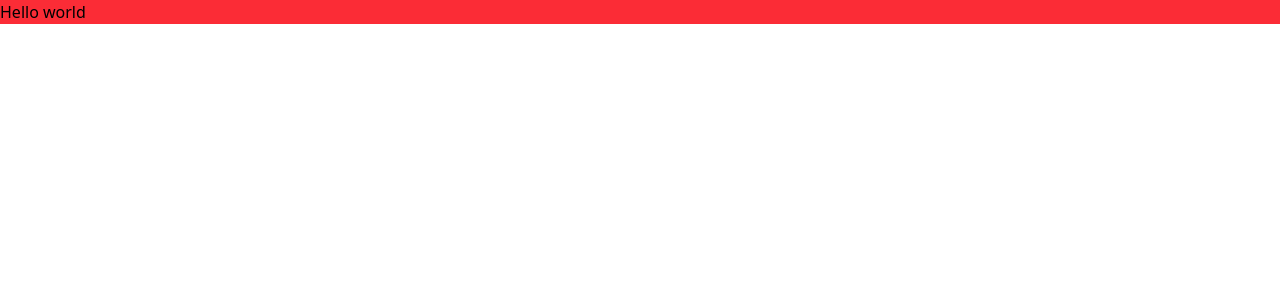
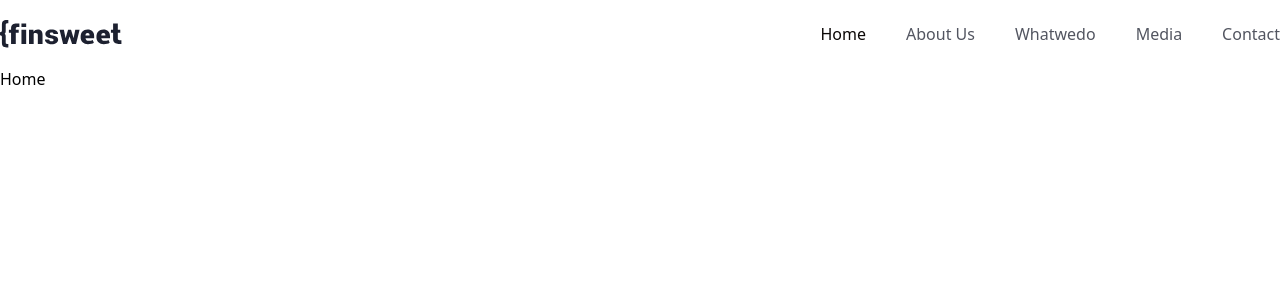
Before and after one commit to Jurayev311/React-8---dars, a React (Vite) app: page / in a window 1280 px wide. Shown: the top 300 px of the page. Built offline with nearby package versions, Linux system fonts and the light colour scheme.

Commit message:
headeer qism tayyor linklar ham tayyor

```diff
--- a/src/App.css
+++ b/src/App.css
@@ -1 +1,5 @@
 @import "tailwindcss";
+
+#header .active {
+    color: #0B0706;
+}
--- a/src/App.jsx
+++ b/src/App.jsx
@@ -1,11 +1,25 @@
 import './App.css'
+import Home from './pages/home/Home'
+import About from './pages/about/About'
+import WhatWeDo from './pages/what/what-we-do'
+import Media from './pages/media/Media'
+import Contact from './pages/contact/Contact'
+import Header from './components/header/header'
+
 import { Routes, Route } from 'react-router-dom'
 
 function App() {
 
   return (
     <>
-      <div className='bg-red-500 '>Hello world</div>
+    <Header />
+      <Routes>
+        <Route path='/' element={<Home />}/>
+        <Route path='/about' element={<About />}/>
+        <Route path='/whatwedo' element={<WhatWeDo />}/>
+        <Route path='/media' element={<Media />}/>
+        <Route path='/contact' element={<Contact />}/>
+      </Routes>
     </>
   )
 }
--- /dev/null
+++ b/src/components/header/Header.jsx
@@ -0,0 +1,27 @@
+import React from 'react'
+import {LINKS} from '../../static/index'
+import { NavLink } from 'react-router-dom'
+import logo from '../../assets/logo.svg'
+
+const Header = () => {
+  return (
+    <header id='header' >
+        <div className='container mx-auto max-w-[1280px]'>
+            <nav className='flex items-center justify-between h-[67px]'>
+                <div>
+                    <img src={logo} alt="logo" />
+                </div>
+                <ul className='flex items-center gap-10 capitalize text-[16px font-medium text-[#525560]'>
+                    {
+                        LINKS?.map((item, inx) => {
+                            return <li key={inx}><span><NavLink to={item.path}>{item.name}</NavLink></span></li>
+                        })
+                    }
+                </ul>
+            </nav>
+        </div>
+    </header>
+  )
+}
+
+export default Header
--- /dev/null
+++ b/src/pages/about/About.jsx
@@ -0,0 +1,9 @@
+import React from 'react'
+
+const About = () => {
+  return (
+    <div>About</div>
+  )
+}
+
+export default About
--- /dev/null
+++ b/src/pages/contact/Contact.jsx
@@ -0,0 +1,9 @@
+import React from 'react'
+
+const Contact = () => {
+  return (
+    <div>Contact</div>
+  )
+}
+
+export default Contact
--- /dev/null
+++ b/src/pages/home/Home.jsx
@@ -0,0 +1,9 @@
+import React from 'react'
+
+const Home = () => {
+  return (
+    <div>Home</div>
+  )
+}
+
+export default Home
--- /dev/null
+++ b/src/pages/media/Media.jsx
@@ -0,0 +1,9 @@
+import React from 'react'
+
+const Media = () => {
+  return (
+    <div>Media</div>
+  )
+}
+
+export default Media
--- /dev/null
+++ b/src/pages/what/what-we-do.jsx
@@ -0,0 +1,9 @@
+import React from 'react'
+
+const whatWeDo = () => {
+  return (
+    <div>what-we-do</div>
+  )
+}
+
+export default whatWeDo
--- a/src/static/index.js
+++ b/src/static/index.js
@@ -0,0 +1,7 @@
+export const LINKS = [
+    {name: 'home', path: '/'},
+    {name: 'about us', path: '/about'},
+    {name: 'whatwedo', path: '/whatwedo'},
+    {name: 'media', path: '/media'},
+    {name: 'contact', path: '/contact'}
+]
```
Also changed, not shown: src/assets/logo.svg (added).
